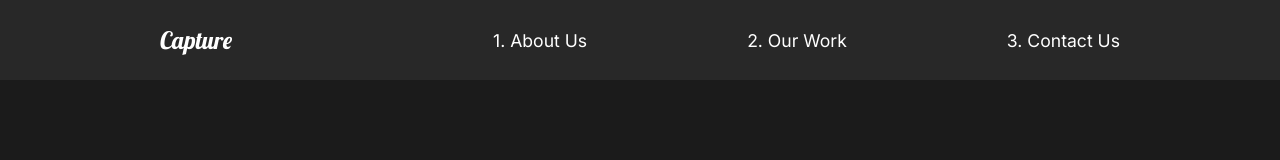
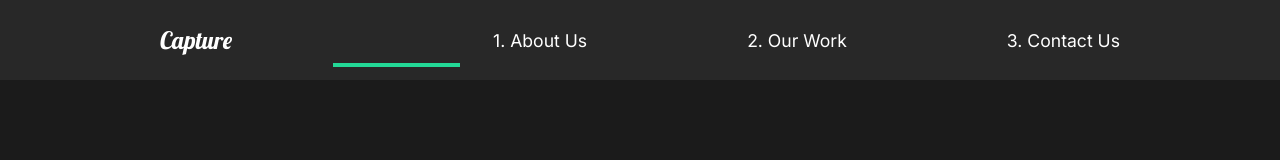
Before and after one commit to ibratnawaz/website-portfolio, a React (Create React App) app: page / in a window 1280 px wide. Shown: the top 160 px of the page. Built offline with nearby package versions, Linux system fonts and the light colour scheme; grey boxes are pictures that could not be loaded.

Commit message:
Added active link css in navbar

```diff
--- a/src/components/Navbar.jsx
+++ b/src/components/Navbar.jsx
@@ -1,8 +1,12 @@
 import React from 'react';
 import styled from 'styled-components';
 import { Link } from 'react-router-dom';
+import { motion } from 'framer-motion';
+import { useLocation } from 'react-router-dom';
 
 const Navbar = () => {
+  const { pathname } = useLocation();
+
   return (
     <NavbarStyle>
       <h1>
@@ -13,12 +17,27 @@ const Navbar = () => {
       <ul>
         <li>
           <Link to='/'>1. About Us</Link>
+          <Line
+            transition={{ duration: 0.75 }}
+            initial={{ width: '0%' }}
+            animate={{ width: pathname === '/' ? '50%' : '0%' }}
+          />
         </li>
         <li>
           <Link to='/work'>2. Our Work</Link>
+          <Line
+            transition={{ duration: 0.75 }}
+            initial={{ width: '0%' }}
+            animate={{ width: pathname === '/work' ? '50%' : '0%' }}
+          />
         </li>
         <li>
           <Link to='/contact'>3. Contact Us</Link>
+          <Line
+            transition={{ duration: 0.75 }}
+            initial={{ width: '0%' }}
+            animate={{ width: pathname === '/contact' ? '50%' : '0%' }}
+          />
         </li>
       </ul>
     </NavbarStyle>
@@ -55,4 +74,16 @@ const NavbarStyle = styled.nav`
   }
 `;
 
+const Line = styled(motion.div)`
+  height: 0.3rem;
+  background: #23d997;
+  width: 0%;
+  position: absolute;
+  bottom: -80%;
+  left: 60%;
+  @media (max-width: 1300px) {
+    left: 0%;
+  }
+`;
+
 export default Navbar;
```
